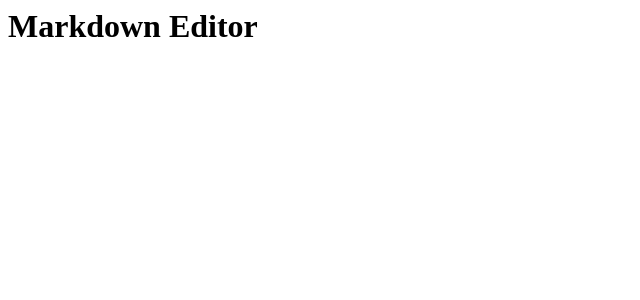
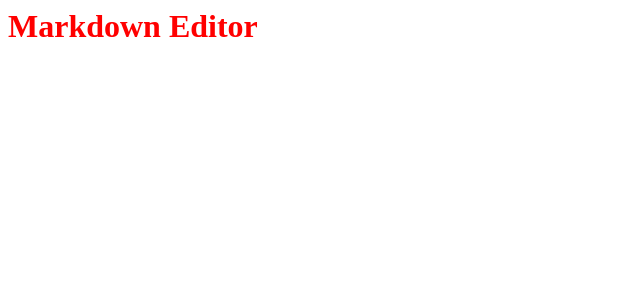
Before and after one commit to rikako-nakamura/markdown-editor, a React app: page / in a window 1280 px wide. Shown: the top 300 px of the page, without its empty margins (0-640 px from the left). Built offline with nearby package versions, Linux system fonts and the light colour scheme.

Commit message:
add_styled-components

```diff
--- a/package.json
+++ b/package.json
@@ -8,8 +8,10 @@
   "dependencies": {
     "@types/react": "^17.0.80",
     "@types/react-dom": "^17.0.25",
+    "@types/styled-components": "^5.1.34",
     "react": "^17.0.2",
     "react-dom": "^17.0.2",
+    "styled-components": "^5.3.11",
     "webpack": "^5.93.0",
     "webpack-cli": "^4.10.0",
     "webpack-dev-server": "^3.11.3"
--- a/src/index.tsx
+++ b/src/index.tsx
@@ -1,6 +1,11 @@
 import * as React from "react";
 import { render } from "react-dom";
+import styled from "styled-components";
 
-const Main = (<h1>Markdown Editor</h1>)
+const Header = styled.h1`
+  color: red
+`
+
+const Main = (<Header>Markdown Editor</Header>)
 
 render(Main, document.getElementById('app'))
```
Also changed, not shown: 1 other file (tests, documents, lock files or other folders).
